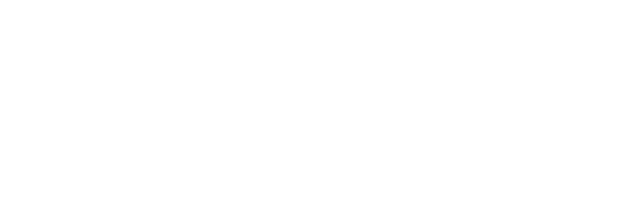
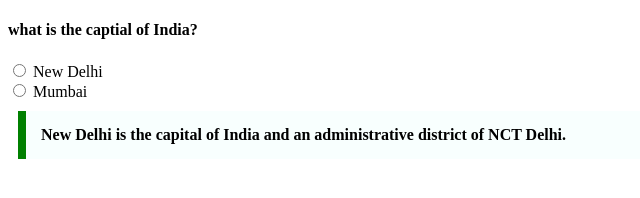
Before and after one commit to acciojob/trivia-DilbaghToor, a website: page main.html in a window 1280 px wide. Shown: the whole page, without its empty margins (0-640 px from the left). Drawn offline with Linux system fonts and the light colour scheme.

Commit message:
created a submission

```diff
--- a/main.html
+++ b/main.html
@@ -7,8 +7,17 @@
 </head>
 
 <body>
-	<!-- the entire body must be written by student -->
-    <script type="text/javascript" src="./script.js">
+	<h4>what is the captial of India?</h4>
+	<input type="radio" name="btn">
+	<label for="name" >New Delhi</label>
+	<br>
+	<input type="radio" name="btn">
+	<label for="name" >Mumbai</label>
+
+	<div class="cont">
+		New Delhi is the capital of India and an administrative district of NCT Delhi.
+	</div>
+
 </script>
 
 </body>
--- a/styles.css
+++ b/styles.css
@@ -1,2 +1,10 @@
 
 /* Your CSS Code here. */
+.cont{
+max-width: 600px;
+margin: 10px;
+padding: 15px;
+border-left: 8px solid green;
+background-color: #f8fffe;
+font-weight: bold;
+}
```
